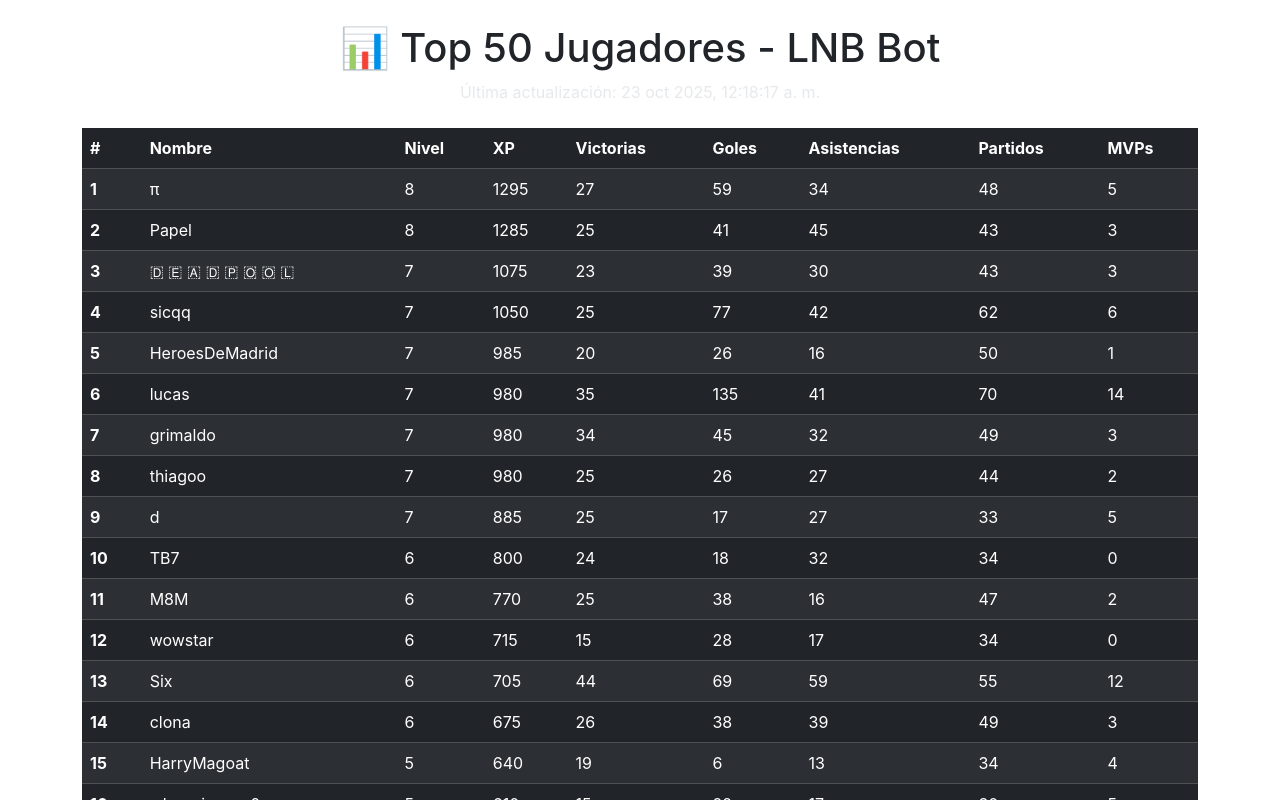
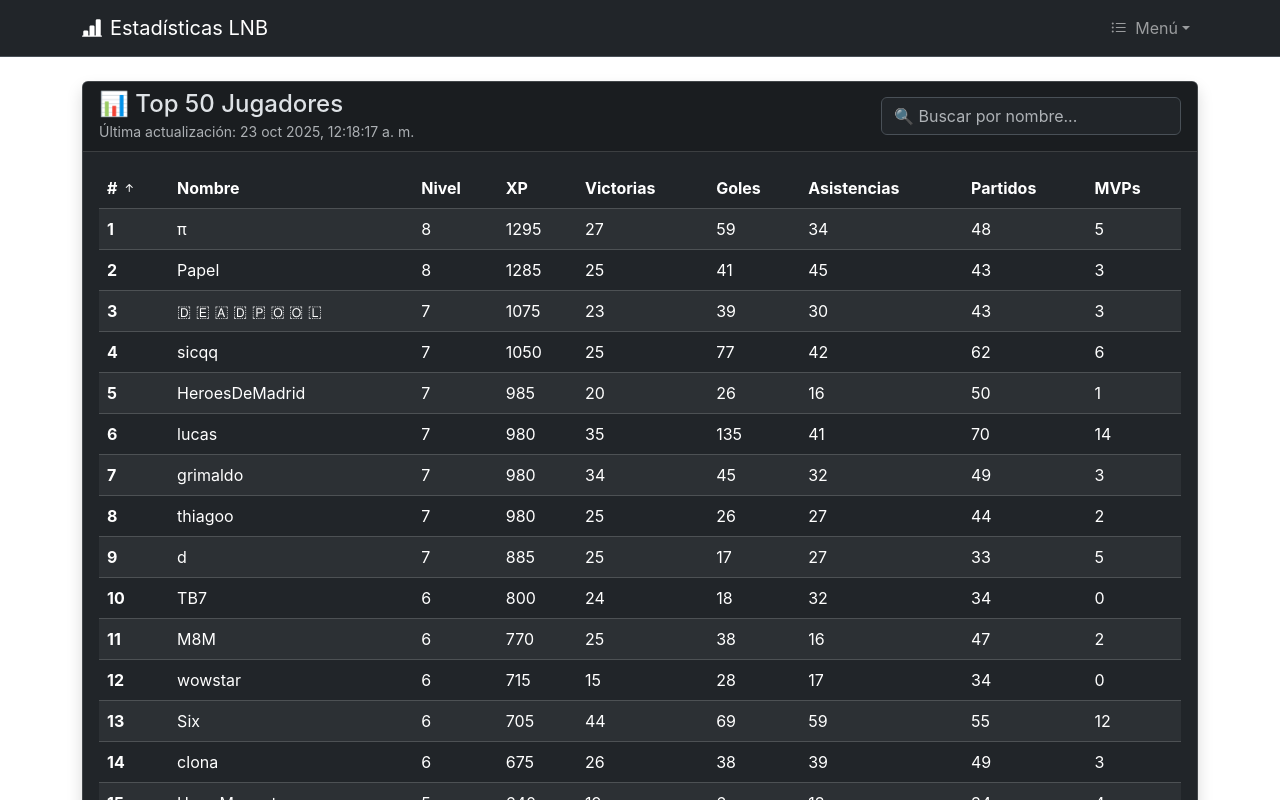
Before and after one commit to PasqualeAlexander/BIGGER-WEB, a React (Create React App) app: page / in a window 1280 px wide. Shown: the top 800 px of the page. Built offline with nearby package versions, Linux system fonts and the light colour scheme.

Commit message:
feat: Enhance UI with navbar, search, and sorting

```diff
--- a/package.json
+++ b/package.json
@@ -9,6 +9,7 @@
     "@testing-library/react": "^16.3.0",
     "@testing-library/user-event": "^13.5.0",
     "bootstrap": "^5.3.8",
+    "bootstrap-icons": "^1.13.1",
     "dotenv": "^17.2.3",
     "mysql2": "^3.15.3",
     "react": "^19.2.0",
--- a/src/App.js
+++ b/src/App.js
@@ -1,15 +1,22 @@
-import React, { useState, useEffect } from 'react';
+import React, { useState, useEffect, useMemo } from 'react';
+
+// Pequeño componente para los íconos de ordenamiento en la tabla
+const SortIcon = ({ direction }) => {
+  if (!direction) return null;
+  return direction === 'asc' ? <i className="bi bi-arrow-up-short"></i> : <i className="bi bi-arrow-down-short"></i>;
+};
 
 function App() {
   const [stats, setStats] = useState({ players: [], lastUpdated: null });
   const [error, setError] = useState(null);
+  const [searchTerm, setSearchTerm] = useState('');
+  const [sortConfig, setSortConfig] = useState({ key: 'rank', direction: 'asc' });
 
+  // Efecto para cargar los datos del JSON
   useEffect(() => {
     fetch(process.env.PUBLIC_URL + '/stats.json')
       .then(response => {
-        if (!response.ok) {
-          throw new Error('Network response was not ok');
-        }
+        if (!response.ok) throw new Error('Network response was not ok');
         return response.json();
       })
       .then(data => setStats(data))
@@ -19,47 +26,131 @@ function App() {
       });
   }, []);
 
+  // Lógica de filtrado y ordenamiento
+  const sortedAndFilteredPlayers = useMemo(() => {
+    let filtered = stats.players.filter(player =>
+      player.name.toLowerCase().includes(searchTerm.toLowerCase())
+    );
+
+    if (sortConfig.key) {
+      filtered.sort((a, b) => {
+        if (a[sortConfig.key] < b[sortConfig.key]) {
+          return sortConfig.direction === 'asc' ? -1 : 1;
+        }
+        if (a[sortConfig.key] > b[sortConfig.key]) {
+          return sortConfig.direction === 'asc' ? 1 : -1;
+        }
+        return 0;
+      });
+    }
+
+    return filtered;
+  }, [stats.players, searchTerm, sortConfig]);
+
+  // Función para manejar el clic en los encabezados de la tabla
+  const requestSort = (key) => {
+    let direction = 'asc';
+    if (sortConfig.key === key && sortConfig.direction === 'asc') {
+      direction = 'desc';
+    }
+    setSortConfig({ key, direction });
+  };
+
+  // Función para formatear la fecha
   const formatDate = (isoString) => {
     if (!isoString) return 'N/A';
     return new Date(isoString).toLocaleString('es-AR', {
-      dateStyle: 'medium',
-      timeStyle: 'medium'
+      dateStyle: 'medium', timeStyle: 'medium'
     });
   };
 
+  const headers = [
+    { key: 'rank', label: '#' },
+    { key: 'name', label: 'Nombre' },
+    { key: 'level', label: 'Nivel' },
+    { key: 'xp', label: 'XP' },
+    { key: 'wins', label: 'Victorias' },
+    { key: 'goals', label: 'Goles' },
+    { key: 'assists', label: 'Asistencias' },
+    { key: 'matches', label: 'Partidos' },
+    { key: 'mvps', label: 'MVPs' },
+  ];
+
   return (
     <div className="App" data-bs-theme="dark">
-      <div className="container mt-4">
-        <header className="text-center mb-4">
-          <h1>📊 Top 50 Jugadores - LNB Bot</h1>
-          <p className="text-muted">
-            Última actualización: {formatDate(stats.lastUpdated)}
-          </p>
-        </header>
+      {/* --- Barra de Navegación --- */}
+      <nav className="navbar navbar-expand-lg navbar-dark bg-dark mb-4 border-bottom border-body">
+        <div className="container">
+          <a className="navbar-brand" href="#">
+            <i className="bi bi-bar-chart-line-fill me-2"></i>
+            Estadísticas LNB
+          </a>
+          <button className="navbar-toggler" type="button" data-bs-toggle="collapse" data-bs-target="#navbarNavDropdown">
+            <span className="navbar-toggler-icon"></span>
+          </button>
+          <div className="collapse navbar-collapse" id="navbarNavDropdown">
+            <ul className="navbar-nav ms-auto">
+              <li className="nav-item dropdown">
+                <a className="nav-link dropdown-toggle" href="#" role="button" data-bs-toggle="dropdown">
+                  <i className="bi bi-list-ul me-1"></i> Menú
+                </a>
+                <ul className="dropdown-menu dropdown-menu-dark">
+                  <li>
+                    <a className="dropdown-item" href="https://github.com/PasqualeAlexander/BIGGER-WEB/actions/workflows/update-stats.yml" target="_blank" rel="noopener noreferrer">
+                      <i className="bi bi-arrow-clockwise me-2"></i>Forzar Actualización de Datos
+                    </a>
+                  </li>
+                  <li>
+                    <a className="dropdown-item" href="https://github.com/PasqualeAlexander/bot-JT-LNB" target="_blank" rel="noopener noreferrer">
+                      <i className="bi bi-robot me-2"></i>Repositorio del Bot
+                    </a>
+                  </li>
+                </ul>
+              </li>
+            </ul>
+          </div>
+        </div>
+      </nav>
 
-        {error &&
+      {/* --- Contenido Principal --- */}
+      <main className="container">
+        <div className="card shadow">
+          <div className="card-header bg-dark-subtle">
+            <div className="d-flex flex-column flex-md-row justify-content-between align-items-center">
+              <div className="mb-2 mb-md-0">
+                <h4 className="mb-0">📊 Top 50 Jugadores</h4>
+                <small className="text-muted">Última actualización: {formatDate(stats.lastUpdated)}</small>
+              </div>
+              <div className="w-100 w-md-auto" style={{ maxWidth: '300px' }}>
+                <input
+                  type="text"
+                  className="form-control"
+                  placeholder="🔍 Buscar por nombre..."
+                  onChange={(e) => setSearchTerm(e.target.value)}
+                />
+              </div>
+            </div>
+          </div>
+
+          <div className="card-body">
+            {error ? (
               <div className="alert alert-danger" role="alert">
                 <strong>Error:</strong> No se pudieron cargar las estadísticas. ({error})
               </div>
-        }
-
+            ) : (
               <div className="table-responsive">
                 <table className="table table-dark table-striped table-hover">
                   <thead>
                     <tr>
-                <th scope="col">#</th>
-                <th scope="col">Nombre</th>
-                <th scope="col">Nivel</th>
-                <th scope="col">XP</th>
-                <th scope="col">Victorias</th>
-                <th scope="col">Goles</th>
-                <th scope="col">Asistencias</th>
-                <th scope="col">Partidos</th>
-                <th scope="col">MVPs</th>
+                      {headers.map(header => (
+                        <th key={header.key} scope="col" onClick={() => requestSort(header.key)} style={{ cursor: 'pointer' }}>
+                          {header.label} <SortIcon direction={sortConfig.key === header.key ? sortConfig.direction : null} />
+                        </th>
+                      ))}
                     </tr>
                   </thead>
                   <tbody>
-              {stats.players.map(player => (
+                    {sortedAndFilteredPlayers.map(player => (
                       <tr key={player.rank}>
                         <th scope="row">{player.rank}</th>
                         <td>{player.name}</td>
@@ -75,11 +166,14 @@ function App() {
                   </tbody>
                 </table>
               </div>
+            )}
+          </div>
+        </div>
 
         <footer className="text-center mt-4 text-muted">
           <p>Creado para el Bot de LNB</p>
         </footer>
-      </div>
+      </main>
     </div>
   );
 }
--- a/src/index.js
+++ b/src/index.js
@@ -1,6 +1,7 @@
 import React from 'react';
 import ReactDOM from 'react-dom/client';
 import 'bootstrap/dist/css/bootstrap.min.css';
+import 'bootstrap-icons/font/bootstrap-icons.css';
 import './index.css';
 import App from './App';
 import reportWebVitals from './reportWebVitals';
```
Also changed, not shown: 1 other file (tests, documents, lock files or other folders). Lines whose indentation alone changed are shown as unchanged.
